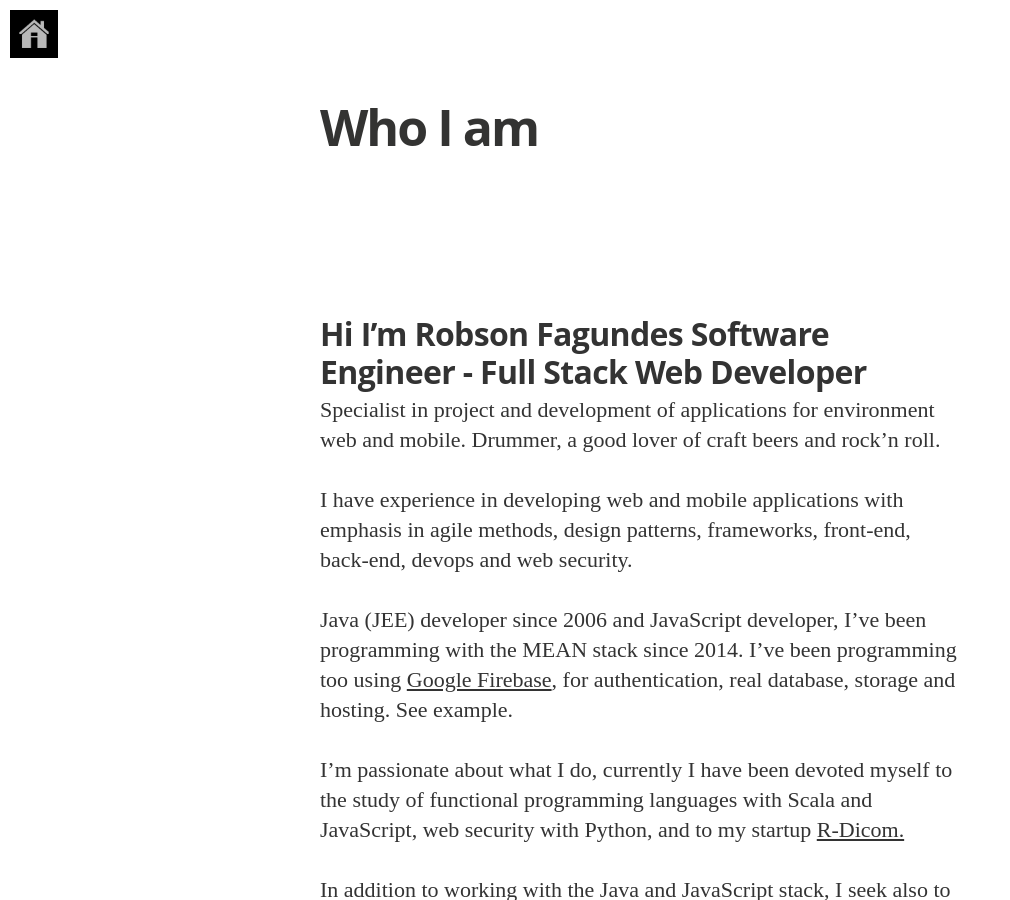
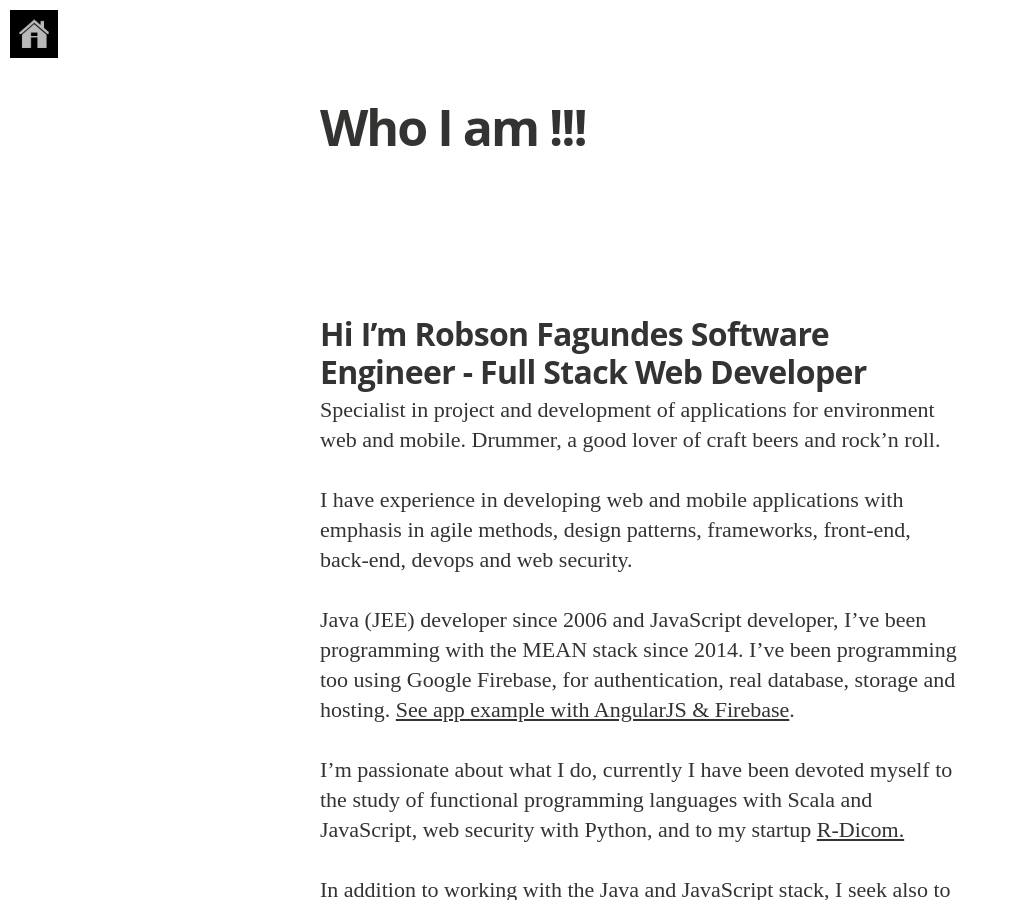
Before and after one commit to robsonfagundes/robsonfagundes.github.io, a Jekyll site: the page built from about-me.md, in a window 1280 px wide and 900 px high. Shown: the whole window, without its empty margins (0-1010 px from the left). Built offline with Jekyll 4.4.1, drawn with Linux system fonts in a browser that asks for light colours; nearby versions of some CDN libraries; some web fonts are replaced.

Commit message:
Update about-me

```diff
--- a/about-me.md
+++ b/about-me.md
@@ -1,17 +1,18 @@
 ---
 layout: page
-title: Who I am
+title: Who I am !!!
 permalink: /about-me/
 ---
 
 Hi I'm Robson Fagundes Software Engineer - Full Stack Web Developer
 ---------------
 
+
 Specialist in project and development of applications for environment web and mobile. Drummer, a good lover of craft beers and rock'n roll.
 
 I have experience in developing web and mobile applications with emphasis in agile methods, design patterns, frameworks, front-end, back-end, devops and web security.
 
-Java (JEE) developer since 2006 and JavaScript developer, I've been programming with the MEAN stack since 2014. I've been programming too using [Google Firebase](https://firebase.google.com), for authentication, real database, storage and hosting. See example.
+Java (JEE) developer since 2006 and JavaScript developer, I've been programming with the MEAN stack since 2014. I've been programming too using Google Firebase, for authentication, real database, storage and hosting. [See app example with AngularJS & Firebase](https://github.com/robsonfagundes/angular-firebase-web-app).
 
 I'm passionate about what I do, currently I have been devoted myself to the study of functional programming languages with Scala and JavaScript, web security with Python, and to my startup [R-Dicom.](https://rdicom.com.br)
 
```
